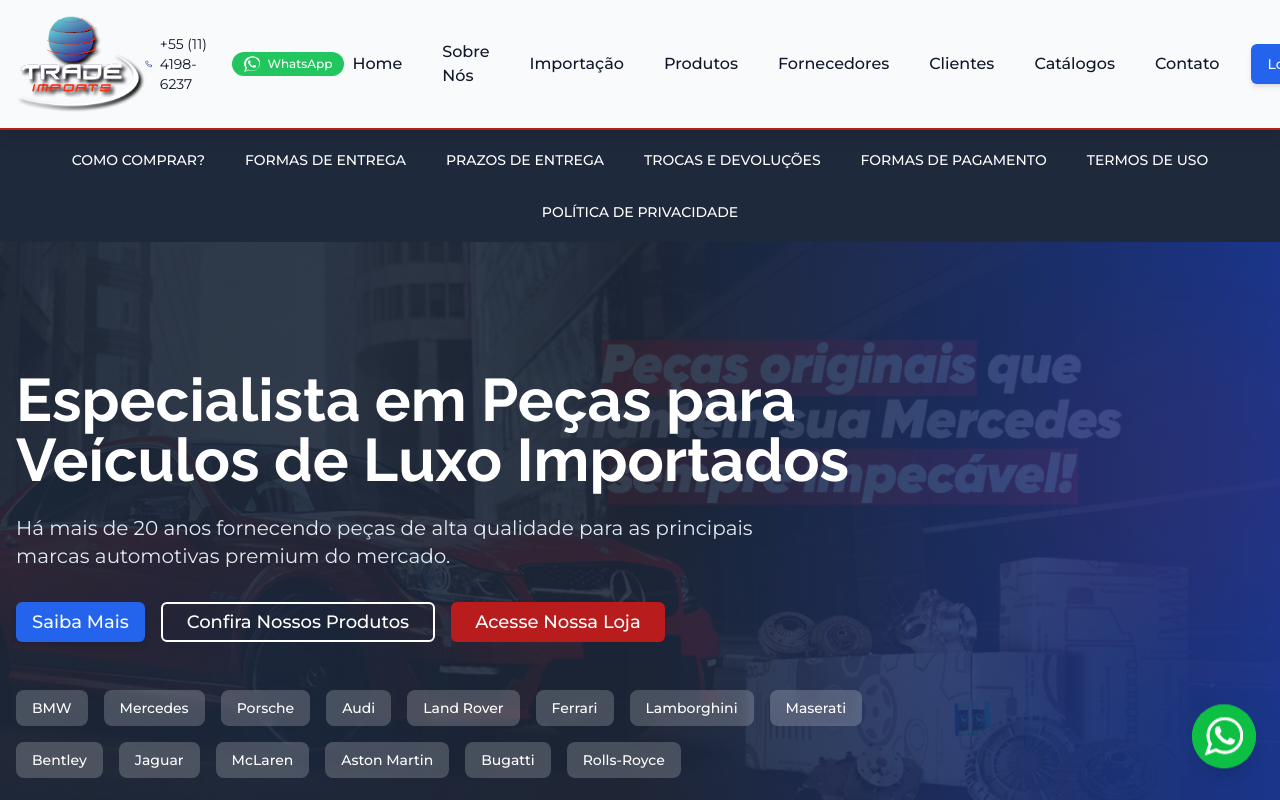
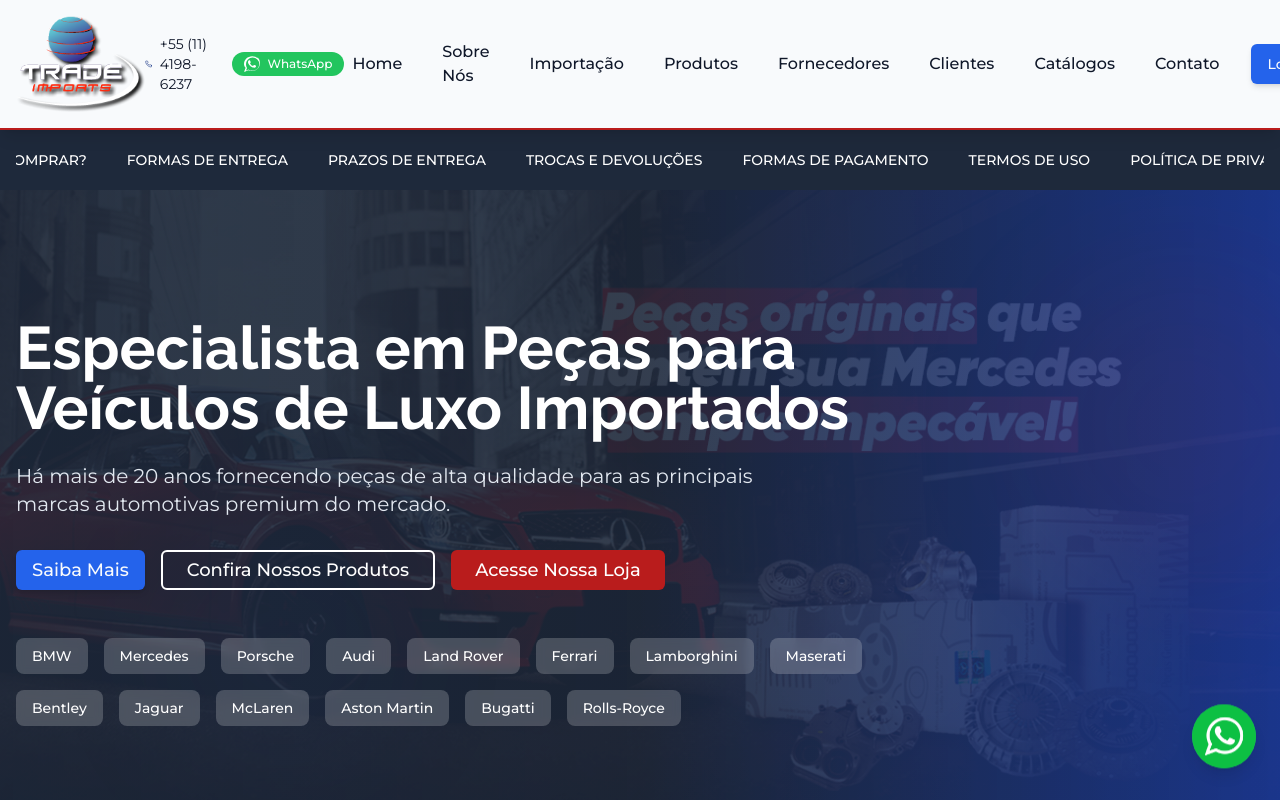
Before and after one commit to DevZipMateus/luxo-auto-imports-lovable, a React (Vite) app: page / in a window 1280 px wide. Shown: the top 800 px of the page. Built offline with nearby package versions, Linux system fonts and the light colour scheme.

Commit message:
Fix: Ensure titles are on the same line
Adjust the InfoButtonsSection component to display all titles on the same line.

```diff
--- a/src/components/InfoButtonsSection.tsx
+++ b/src/components/InfoButtonsSection.tsx
@@ -16,7 +16,8 @@ const InfoButtonsSection = () => {
   return (
     <div className="bg-tradedark py-3">
       <div className="container mx-auto px-4">
-        <div className="flex flex-wrap justify-center gap-1 md:gap-2 lg:gap-3 xl:gap-4">
+        <div className="flex justify-center overflow-x-auto scrollbar-hide">
+          <div className="flex gap-1 md:gap-2 lg:gap-3 xl:gap-4 min-w-max">
             {infoButtons.map((button, index) => (
               <Link
                 key={index}
@@ -29,6 +30,7 @@ const InfoButtonsSection = () => {
           </div>
         </div>
       </div>
+    </div>
   );
 };
 
--- a/src/index.css
+++ b/src/index.css
@@ -121,4 +121,13 @@
     @apply px-6 py-2 border-2 border-usablue text-usablue rounded hover:bg-usablue/10
            transition-colors duration-300 font-medium;
   }
+
+  .scrollbar-hide {
+    -ms-overflow-style: none;
+    scrollbar-width: none;
+  }
+
+  .scrollbar-hide::-webkit-scrollbar {
+    display: none;
+  }
 }
```
Lines whose indentation alone changed are shown as unchanged.
